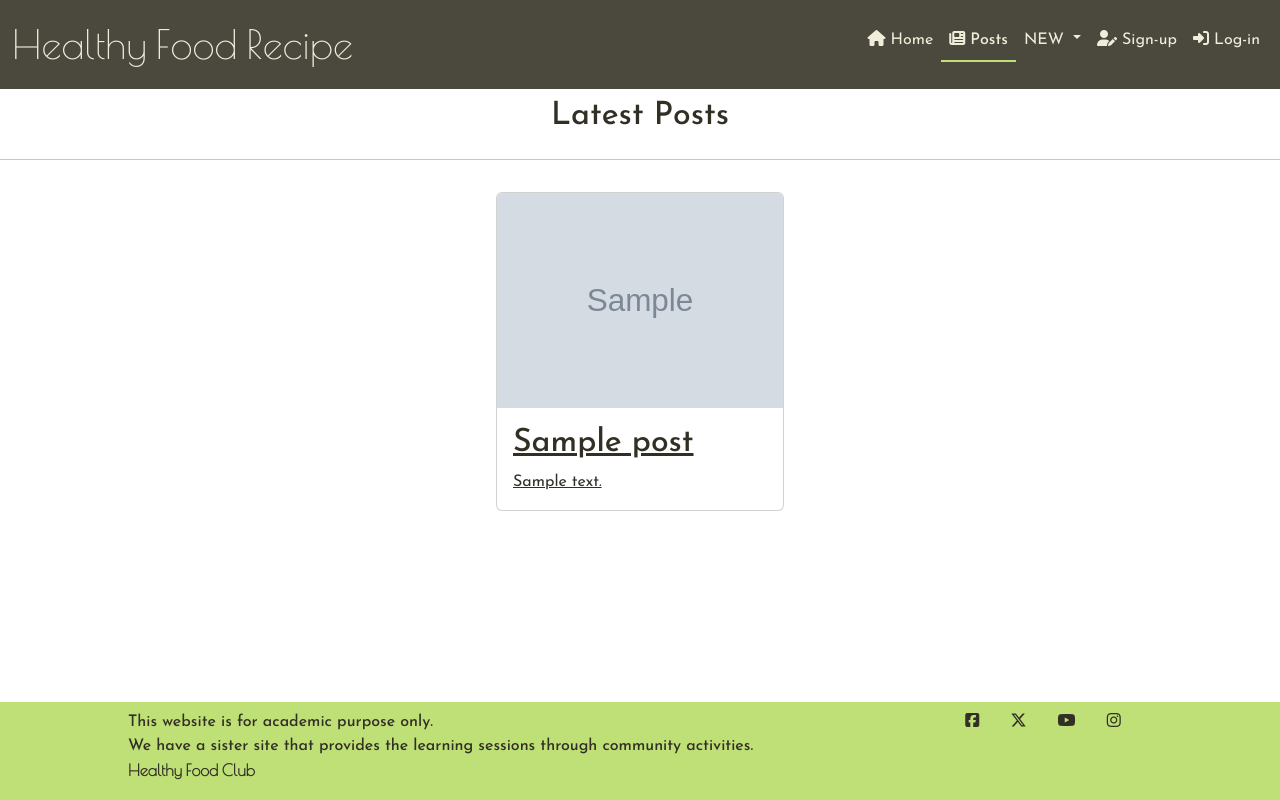
After one commit to AtsukoCoffey/healthy-food-recipes, a Django app: page /posts/ in a window 1280 px wide. The commit adds this page. Run offline with Django 4.2, Linux system fonts and the light colour scheme; tables that the repository leaves empty hold one stand-in row (values such as "Sample post"); grey boxes marked "Sample" are stand-in pictures; parts of the project's set-up code (start-up, migrations or seed data) failed here and were passed over; some libraries are stand-ins or nearby versions.

Commit message:
feat: Post create view and list view, template, urls and adjust models

```diff
--- a/posts/forms.py
+++ b/posts/forms.py
@@ -16,8 +16,9 @@ class PostForm(forms.ModelForm):
         self.helper.form_method = 'post'
         self.helper.layout = Layout(
             Fieldset(
-                "Create New Recipe!!",
+                "Create New Post!!",
                 "title",
+                'image',
                 'post_body',
             ),
             Div(
@@ -27,4 +28,4 @@ class PostForm(forms.ModelForm):
         )
     class Meta:
         model = Post
-        fields = ['title', 'post_body',]
+        fields = ['title', 'image', 'post_body',]
--- a/posts/models.py
+++ b/posts/models.py
@@ -1,14 +1,37 @@
 from django.db import models
 from django.contrib.auth.models import User
+from django_resized import ResizedImageField
+from django.utils.text import slugify
+
 
 class Post(models.Model):
     """
     Stores a post entry related to :model:`auth.User`
     """
-    title = models.CharField(max_length=100, unique=True, null=False, blank=False)
+    title = models.CharField(max_length=1000, unique=True, null=False, blank=False)
     user = models.ForeignKey(
         User, related_name="post_owner", on_delete=models.CASCADE, default='0'
     )
-    post_body = models.TextField(max_length=1000, null=False, blank=True)
+    slug = models.SlugField()
+    image = ResizedImageField(
+        size=[400, None],
+        quality=75,
+        upload_to="posts/",
+        force_format="WEBP",
+        default='https://res.cloudinary.com/dulfdtcut/image/upload/v1729505935/cld-sample-4.jpg'
+    )
+    image_alt = models.CharField(max_length=100)
+    post_body = models.TextField(max_length=2000, null=False, blank=True)
     posted_date = models.DateTimeField(auto_now=True)
     approved = models.BooleanField(default=False)
+
+    class Meta:
+        ordering = ["-posted_date"]
+
+    def __str__(self):
+        return f" {self.title}"
+
+    def save(self,*args,**kwargs):
+        self.slug=slugify(self.title)
+        self.image_alt=self.title[1:40]
+        super(Post,self).save(*args,**kwargs)
--- /dev/null
+++ b/posts/templates/posts/posts.html
@@ -0,0 +1,23 @@
+{% extends "base.html" %}
+{% load static %}
+{% block title %}Add Post{% endblock %}
+
+{% block content %}
+<h2 class="text-center p-2">Latest Posts</h2>
+<hr>
+<div class="container d-flex flex-row flex-wrap justify-content-center">
+    {% for post in posts %}
+    <a href="#" class="recipes" aria-label="Click to view {{post.title}}">
+        <div class="card m-3" style="width: 18rem;">
+            <img src="{{post.image.url}}" class="card-img-top" alt="{{post.image_alt}}">
+            <div class="card-body">
+                <h2 class="card-title">{{post.title}}</h2>
+                <p class="card-text">{{post.post_body|truncatechars:100}}</p>
+            </div>
+        </div>
+    </a>
+    {% endfor %}
+</div>
+
+
+{% endblock %}
--- a/posts/urls.py
+++ b/posts/urls.py
@@ -1,7 +1,8 @@
 from django.urls import path
-from .views import AddPost
+from .views import AddPost, Posts
 from . import views
 
 urlpatterns = [
     path('add/', AddPost.as_view(), name='add_post'),
+     path("", Posts.as_view(), name="posts"),
 ]
--- a/posts/views.py
+++ b/posts/views.py
@@ -1,5 +1,5 @@
 from django.shortcuts import render
-from django.views.generic import CreateView
+from django.views.generic import CreateView, ListView
 from django.contrib.auth.mixins import LoginRequiredMixin
 from django.contrib.messages.views import SuccessMessageMixin
 from .models import Post
@@ -29,3 +29,12 @@ class AddPost(LoginRequiredMixin, SuccessMessageMixin, CreateView):
             cleaned_data,
             title=self.object.title,
         )
+
+
+class Posts(ListView):
+    """
+    All the Posts list view - posts top page
+    """
+    template_name = "posts/posts.html"
+    model = Post
+    context_object_name = "posts"
--- a/templates/includes/header.html
+++ b/templates/includes/header.html
@@ -21,11 +21,11 @@
                             href="{% url 'home' %}" aria-label="Home (Top-page)" title="Home"><i
                                 class="fa-solid fa-house"></i> Home</a>
                     </li>
-                    <!-- <li class="nav-item">
-                        <a class="nav-link{% if url_name == 'home' %} active" aria-current="page{% endif %}"
-                            href="{% url 'home' %}" aria-label="Posts list page" title="Posts"><i
+                    <li class="nav-item">
+                        <a class="nav-link{% if url_name == 'posts' %} active" aria-current="page{% endif %}"
+                            href="{% url 'posts' %}" aria-label="Posts list page" title="Posts"><i
                                 class="fa-solid fa-newspaper"></i> Posts</a>
-                    </li> -->
+                    </li>
                     <li class="nav-item dropdown">
                         <a class="nav-link dropdown-toggle" href="#" role="button" data-bs-toggle="dropdown"
                             aria-expanded="false" aria-label="New Create (Recipe or Post)"
```
Also changed, not shown: posts/admin.py (+14 -1 lines), recipes/admin.py (+8 -1 lines), posts/migrations/0001_initial.py (added), posts/migrations/0002_alter_post_options_post_slug.py (added), posts/migrations/0003_post_image_post_image_alt.py (added), posts/migrations/0004_alter_post_image_alt_alter_post_slug_and_more.py (added).
